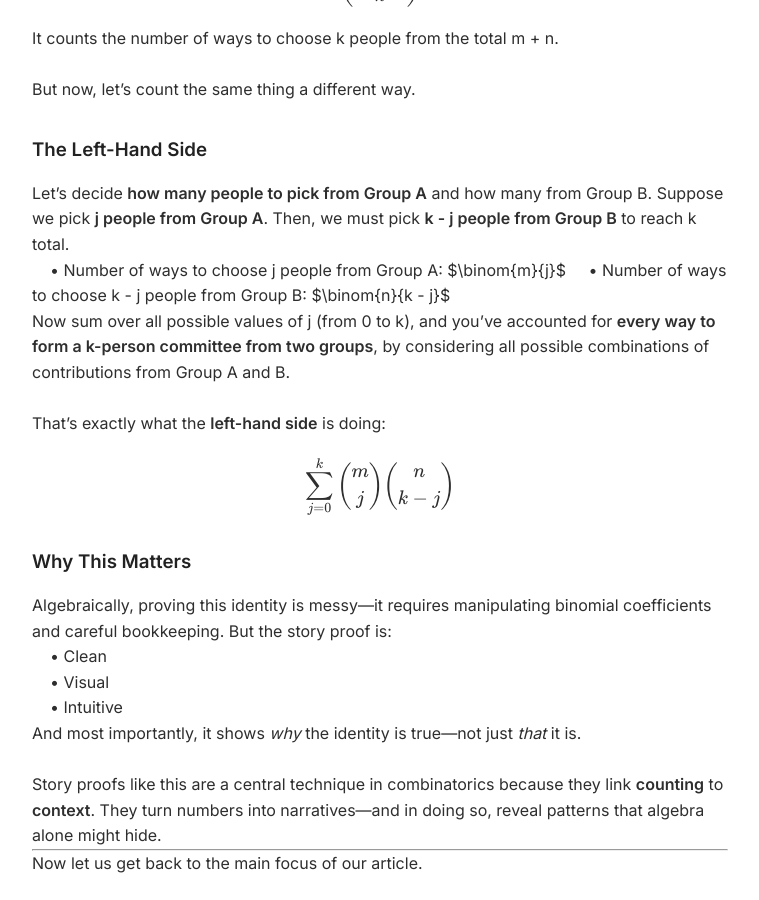
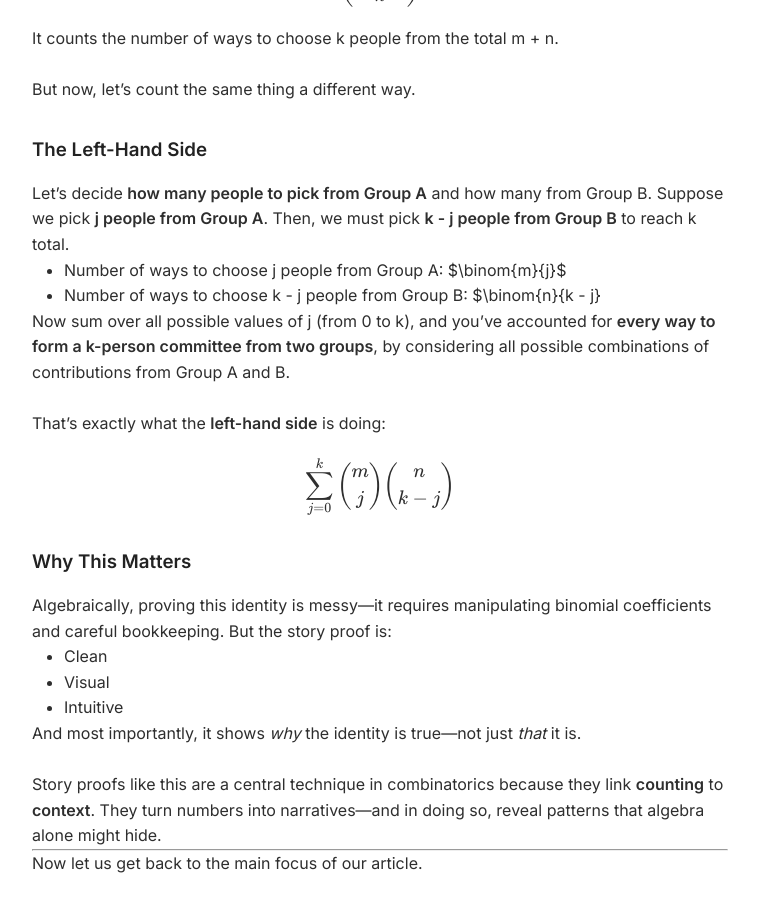
Before and after one commit to 21f3002975/21f3002975.github.io, a Jekyll site: the page built from index.md, in a window 1280 px wide and 900 px high, scrolled down 4036 px. Shown: the whole window, without its empty margins (324-1083 px from the left). Built offline with Jekyll 4.4.1, drawn with Linux system fonts in a browser that asks for light colours; nearby versions of some CDN libraries; some of the changed text lies outside the part shown.

Commit message:
Format update

```diff
--- a/index.md
+++ b/index.md
@@ -125,8 +125,10 @@ But now, let’s count the same thing a different way.
 
 Let’s decide **how many people to pick from Group A** and how many from Group B. Suppose we pick **j people from Group A**. Then, we must pick **k - j people from Group B** to reach k total.
 
-&nbsp;&nbsp;&nbsp;&nbsp;• Number of ways to choose j people from Group A: $\binom{m}{j}$
-&nbsp;&nbsp;&nbsp;&nbsp;• Number of ways to choose k - j people from Group B: $\binom{n}{k - j}$
+<ul style="margin-left: 2em;">
+  <li>Number of ways to choose j people from Group A: $\binom{m}{j}$ </li>
+  <li>Number of ways to choose k - j people from Group B: $\binom{n}{k - j}</li>
+</ul>
 
 Now sum over all possible values of j (from 0 to k), and you’ve accounted for **every way to form a k-person committee from two groups**, by considering all possible combinations of contributions from Group A and B.
 <br><br>
@@ -139,10 +141,11 @@ $$
 ### Why This Matters
 
 Algebraically, proving this identity is messy—it requires manipulating binomial coefficients and careful bookkeeping. But the story proof is:
-
-&nbsp;&nbsp;&nbsp;&nbsp;• Clean
-&nbsp;&nbsp;&nbsp;&nbsp;• Visual
-&nbsp;&nbsp;&nbsp;&nbsp;• Intuitive
+<ul style="margin-left: 2em;">
+  <li>Clean </li>
+  <li>Visual</li>
+  <li>Intuitive</li>
+</ul>
 
 And most importantly, it shows *why* the identity is true—not just *that* it is.
 <br><br>
@@ -183,25 +186,25 @@ But before starting to solve it, spend a minute thinking of those two questions
 
 **The standard way of phrasing this set of counting problems is : in how many ways can I choose $k$ items from $n$ choices, when order matters and replacement is allowed?**
 
-#### Solution : $ n^k $
+#### Solution : <span>$ n^k $</span>
 
 Going back to our password example. We have 4 positions to fill from 10 choices ($0,1,2, \ldots,8, 9$) and we can look at the choice for each position as an individual event with 10 different outcomes(corresponding to the 10 digits).
 - For position 1, we can thus count 10 possible outcomes.
 - What about for position 2? As our choice for position 1 is not consumed, we can choose the same digit again – or we can choose a different digit. We still have 10 possible outcomes – and we count these 10 outcomes for each different outcome from position 1.
 
 We can now write the overall $10 * 10$ ways of making a choice. Continuting this we get $10^4 = 10,000$ choices for the 4 digit PIN.
+<br><br>
+Now generalize this argument for k positions with n choices for each position. We are choosing \( k \) items from \( n \), and every item can be chosen again.
 
-Now generalize this argument for k positions with n choices for each position. We are choosing \( k \) items from \( n \), and every item can be chosen again.
-- Each of the \( k \) positions has \( n \) choices.
-- $$ n \times n \times \cdots \times n = n^k $$
+ - Each of the \( k \) positions has \( n \) choices
+ - $ n \times n \times \cdots \times n = n^k $
 
 Below is a simulation for illustration, go ahead tinker with it.
 
-<br>
+<br><br>
 
 <iframe src="/visualizations/ordered-replacement.html" width="100%" height="450" style="border: 1px solid #ccc; border-radius: 8px;"></iframe>
 
-<br>
 
 #### ii. Story Proof
 Imagine setting a 4-digit password. Each digit (slot) has 10 options (0-9), regardless of earlier choices. Total = \( 10^4 = 10,000 \).
```
